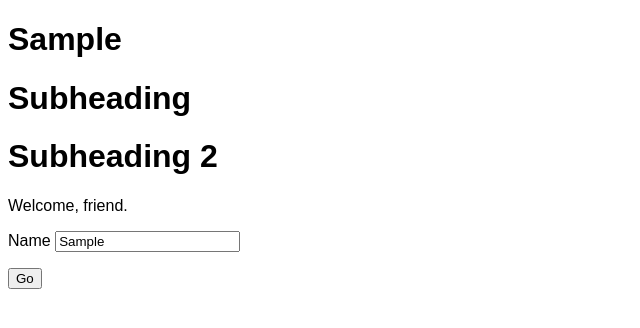
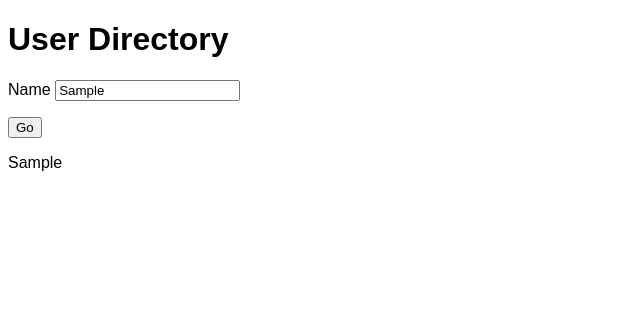
Before and after one commit to ritisachdeva/user-directory, a plain HTML site: page index.html in a window 1280 px wide. Both pictures are taken after typing "Sample" into the empty fields and a click on the button "Go". Shown: the whole page, without its empty margins (0-640 px from the left). Drawn offline with Linux system fonts and the light colour scheme.

Commit message:
Add multiple usernames

```diff
--- a/index.html
+++ b/index.html
@@ -9,10 +9,10 @@
 </head>
 <body>
     <h1>User Directory</h1>
-    <h1 id='header'>Subheading</h1>
+    <!-- <h1 id='header'>Subheading</h1>
     <h1>Subheading 2</h1>
 
-    <p class = "greeting">Welcome, friend.</p>
+    <p class = "greeting">Welcome, friend.</p> -->
 
     <p>
     <form id="userForm">
@@ -26,6 +26,8 @@
     </form>
     </p>
 
+    <div id="users"></div>
+
 
 
 
--- a/index.js
+++ b/index.js
@@ -7,10 +7,10 @@ const form= document.querySelector('#userForm')
 
 const handleSubmit = function(ev){
     ev.preventDefault()
-    const heading = document.querySelector('h1')
+    const users = document.querySelector('#users')
     const f = ev.target
     const userName = f.userName.value
-    heading.textContent = userName
+    users.textContent += ' ' + userName
 }
 form.addEventListener('submit', handleSubmit )
 
```
